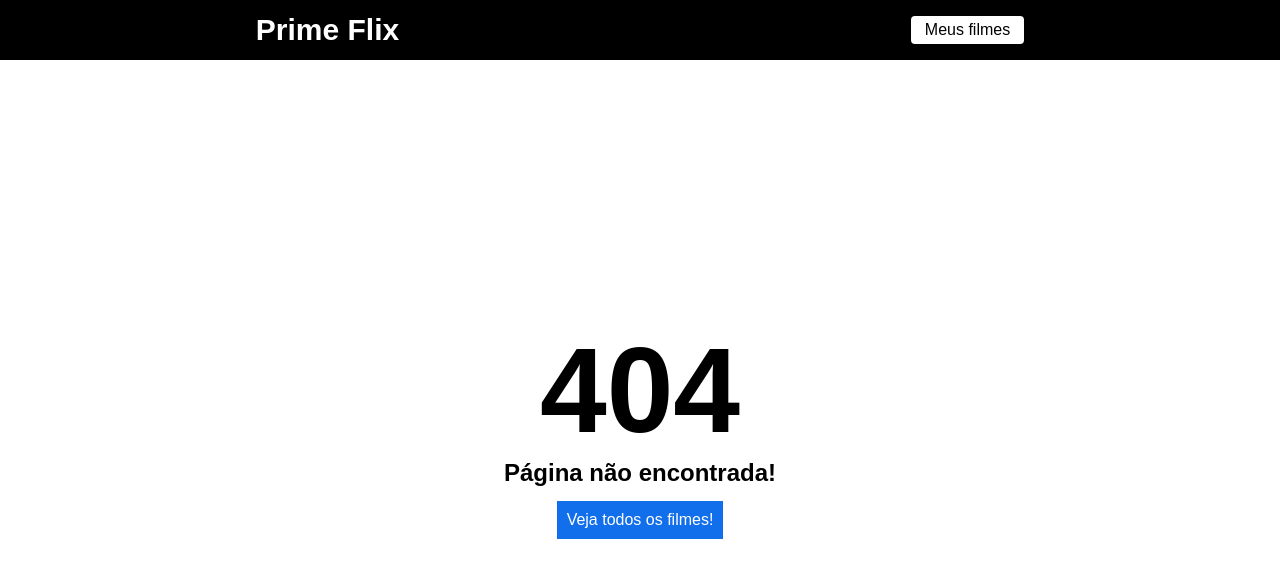
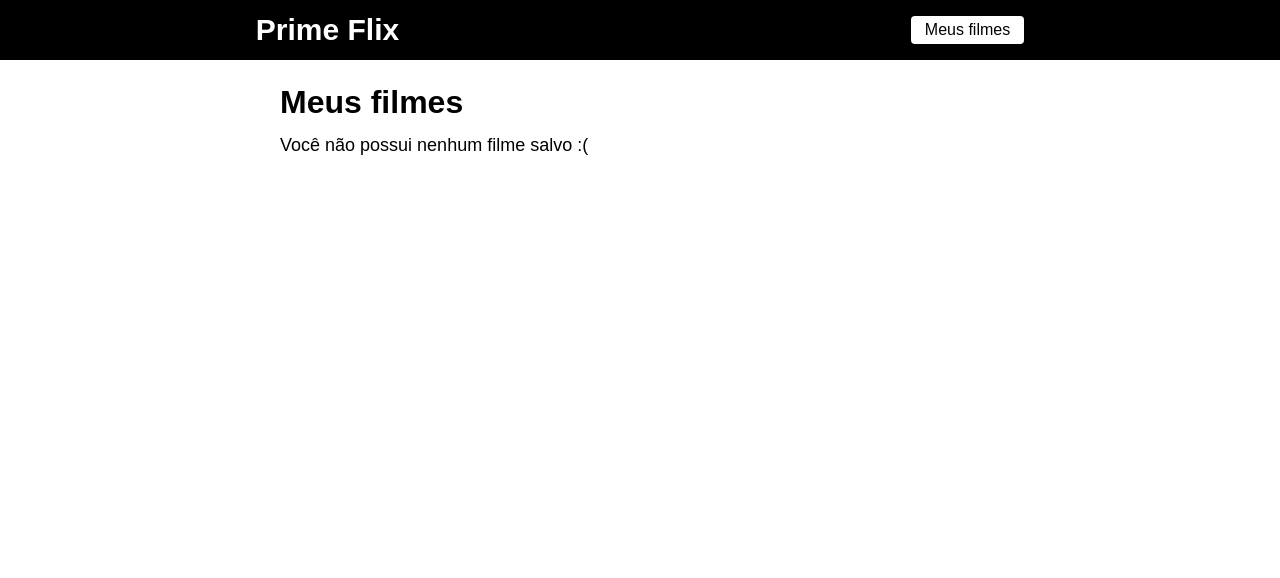
Before and after one commit to GabrielFelix05/Estudos-React, a React (Create React App) app in the folder meusite/: page /favoritos in a window 1280 px wide. Before the commit this address had no page. Shown: the top 578 px of the page. Built offline with nearby package versions, Linux system fonts and the light colour scheme.

Commit message:
Manipulando lista de filmes

```diff
--- /dev/null
+++ b/meusite/src/pages/Favoritos/index.js
@@ -0,0 +1,45 @@
+import {useEffect, useState} from 'react'
+import './styles.css'
+import { Link } from 'react-router-dom'
+
+function Favoritos() {
+    const [filmes, setFilmes] = useState([])
+
+    useEffect(() => {
+        const minhaLista = localStorage.getItem("@primeflix")
+        setFilmes(JSON.parse(minhaLista) || [])
+    }, [])
+
+    function excluirFilme(id) {
+        let filtroFilmes = filmes.filter((item) => {
+            return (item.id !== id)
+        })
+
+        setFilmes(filtroFilmes)
+        localStorage.setItem("@primeflix", JSON.stringify(filtroFilmes))
+    }
+
+    return (
+        <div className='meus-filmes'>
+            <h1>Meus filmes</h1>
+
+            {filmes.length === 0 && <span>Você não possui nenhum filme salvo :(</span>}
+
+            <ul>
+                {filmes.map((item) => {
+                    return (
+                        <li key={item.id}>
+                            <span>{item.title}</span>
+                            <div>
+                                <Link to={`/filme/${item.id}`}>Ver detalhes</Link>
+                                <button onClick={() => excluirFilme(item.id)}>Excluir</button>
+                            </div>
+                        </li>
+                    )
+                })}
+            </ul>
+        </div>
+    )
+}
+
+export default Favoritos
--- /dev/null
+++ b/meusite/src/pages/Favoritos/styles.css
@@ -0,0 +1,37 @@
+.meus-filmes {
+    margin-top: 24px;
+    display: flex;
+    flex-direction: column;
+}
+
+.meus-filmes h1 {
+    margin-bottom: 14px;
+}
+
+.meus-filmes span {
+    font-size: 18px;
+}
+
+.meus-filmes ul {
+    width: 720px;
+}
+
+.meus-filmes ul li {
+    list-style: none;
+    display: flex;
+    justify-content: space-between;
+    align-items: center;
+    margin-bottom: 14px;
+}
+
+.meus-filmes div {
+    display: flex;
+    justify-content: center;
+    align-items: center;
+}
+
+.meus-filmes div a {
+    text-decoration: none;
+    color: #116feb;
+    margin-right: 14px;
+}
--- a/meusite/src/pages/filme/index.js
+++ b/meusite/src/pages/filme/index.js
@@ -1,11 +1,13 @@
 import React, {useEffect, useState} from 'react'
-import { useParams } from 'react-router-dom'
+import { useParams, useHistory } from 'react-router-dom'
 import api from '../../services/API'
 
 import './styles.css'
 
 function Filme() {
     const { id } = useParams()
+    let history = useHistory()
+
     const [filme, setFilme] = useState()
     const [loading, setLoading] = useState(true)
 
@@ -23,6 +25,7 @@ function Filme() {
             })
             .catch(() => {
                 console.log("Fime não encontrado")
+                history.push("/")
             })
         }
 
@@ -31,7 +34,22 @@ function Filme() {
         return () => {
             console.log("Componente foi desmontado!")
         }
-    }, [])
+    }, [id, history])
+
+    function salvarFilme() {
+        const minhaLista = localStorage.getItem("@primeflix")
+        let filtesSalvos = JSON.parse(minhaLista) || []
+        const hasFilme = filtesSalvos.some((filmesSalvo) => filmesSalvo.id === filme.id)
+
+        if(hasFilme) {
+            alert("Esse filme já está na lista")
+            return
+        }
+
+        filtesSalvos.push(filme);
+        localStorage.setItem("@primeflix", JSON.stringify(filtesSalvos))
+        alert("Filme salvo com sucesso!")
+    }
 
     if(loading) {
         return (
@@ -52,9 +70,9 @@ function Filme() {
             <strong>Avaliação: {filme.vote_average} / 10</strong>
 
             <div className='area-buttons'>
-                <button>Salvar</button>
+                <button onClick={salvarFilme}>Salvar</button>
                 <button>
-                    <a href='#'>
+                    <a target="blank" rel="external" href={`https://youtube.com/results?search_query=${filme.title} trailer`}>
                         Trailer
                     </a>
                 </button>
--- a/meusite/src/routes.js
+++ b/meusite/src/routes.js
@@ -4,6 +4,7 @@ import Header from './components/header'
 import Home from './pages/home'
 import Filme from './pages/filme'
 import Error from './pages/error'
+import Favoritos from './pages/Favoritos'
 
 
 function RoutesApp() {
@@ -13,6 +14,7 @@ function RoutesApp() {
             <Switch>
                 <Route path="/" component={Home} exact/>
                 <Route path="/filme/:id" component={Filme} exact/>
+                <Route path="/favoritos" component={Favoritos} exact/>
                 <Route path="*" component={Error} />
             </Switch>
         </BrowserRouter>
```
